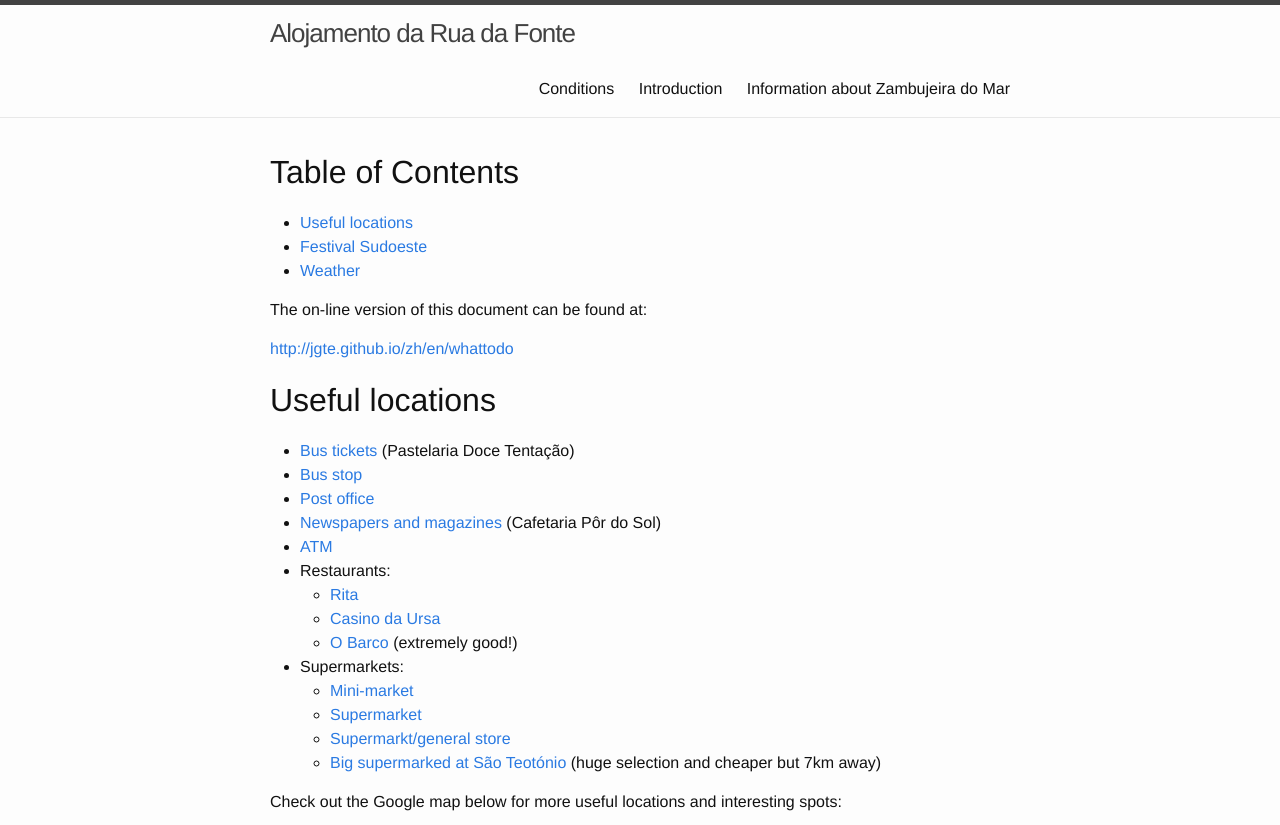
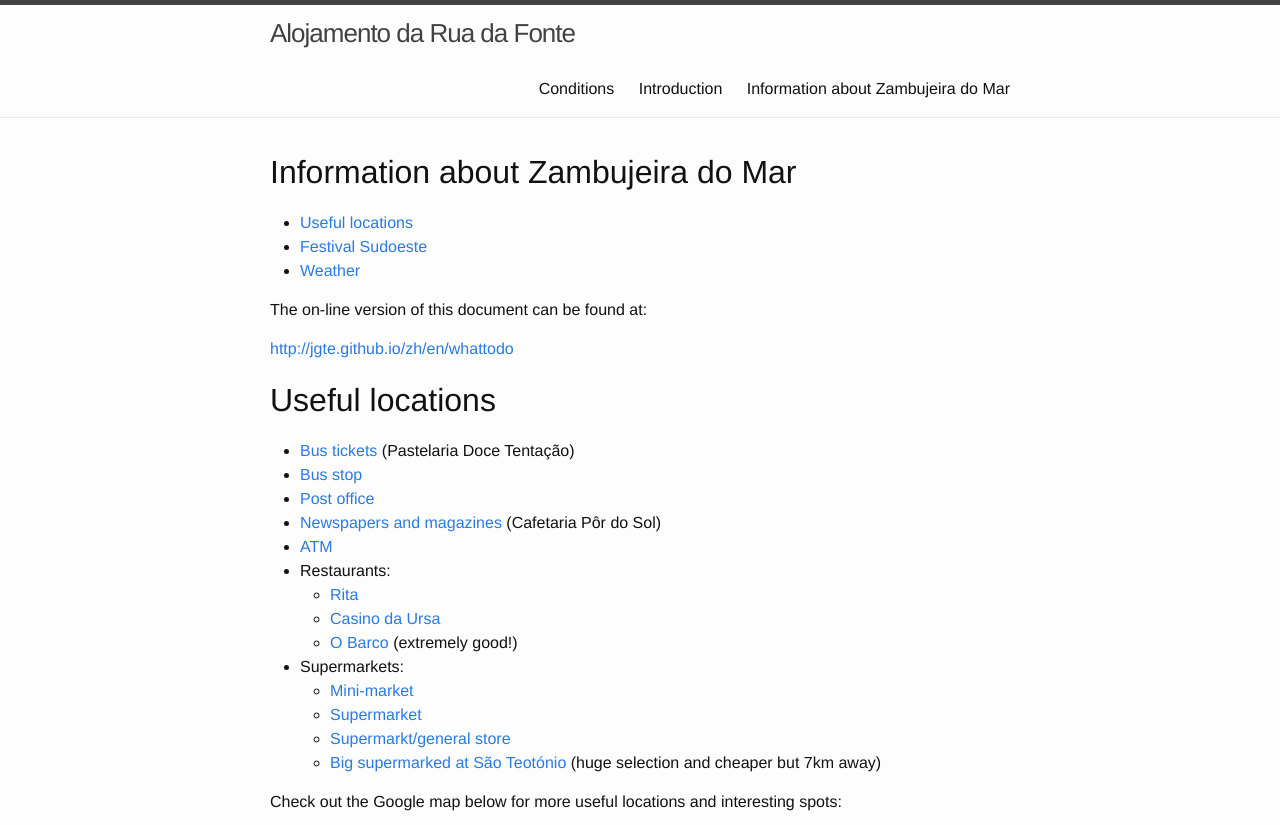
Before and after one commit to jgte/zh, a Jekyll site: the page built from en_wtd.md, in a window 1280 px wide and 900 px high, cut to the strip 0-825 px from the top of the window. Built offline with Jekyll 4.4.1, drawn with Linux system fonts in a browser that asks for light colours.

Commit message:
fixed the titles

```diff
--- a/en_wtd.md
+++ b/en_wtd.md
@@ -5,7 +5,7 @@ subtitle: What to do
 permalink: /en/whattodo
 ---
 
-# Table of Contents
+# Information about Zambujeira do Mar
 * [Useful locations](#useful-locations)
 * [Festival Sudoeste](#festival-sudoeste)
 * [Weather](#weather)
```
